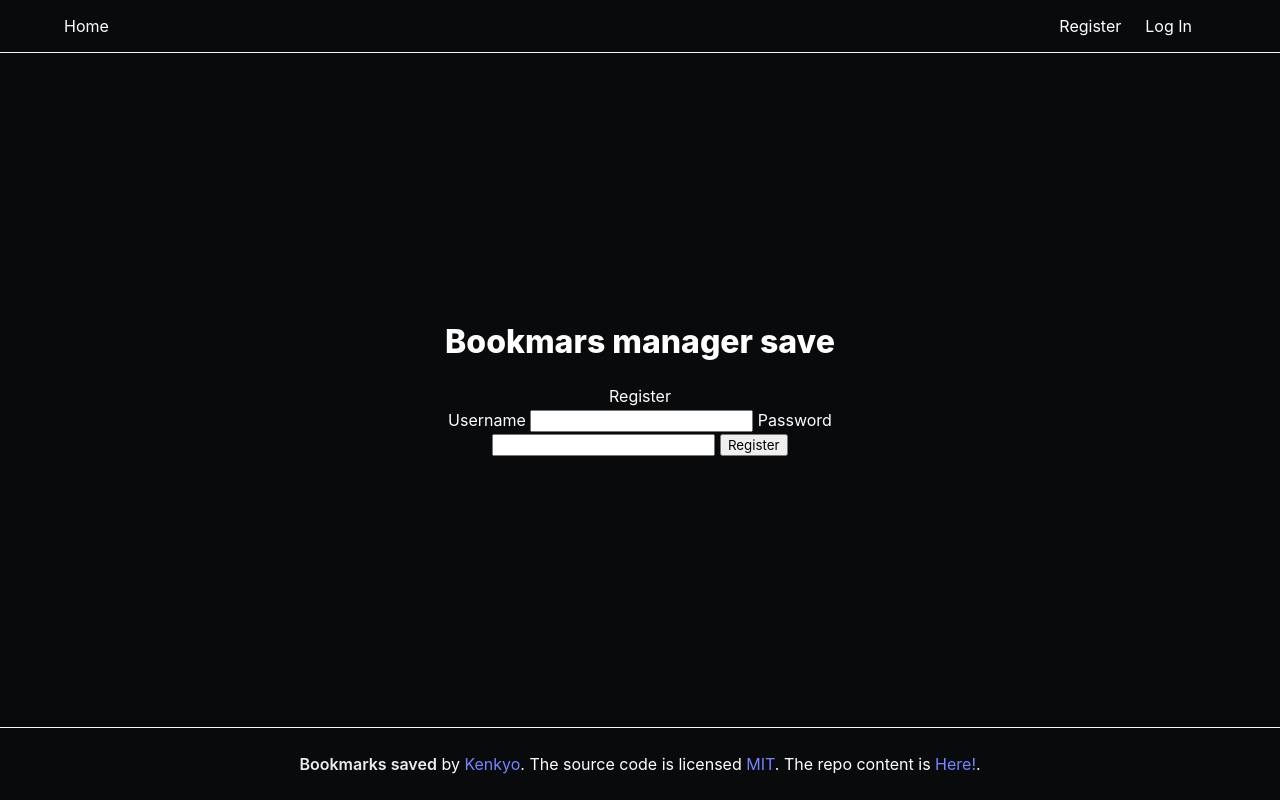
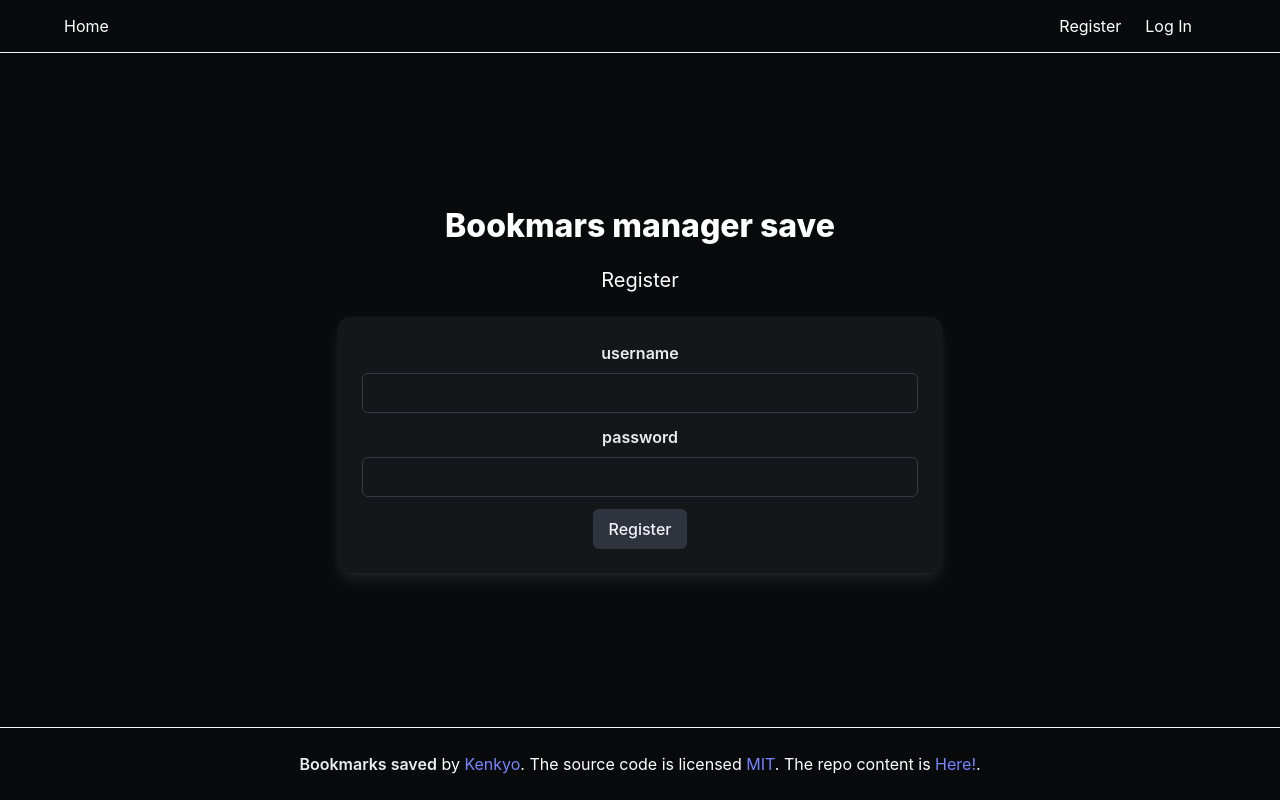
Before and after one commit to Kenkyoo/flask-bookmarks, a Flask app: page /auth/register in a window 1280 px wide. Run offline with Flask 3, Linux system fonts and the light colour scheme.

Commit message:
Edit templates auth

```diff
--- a/flaskr/templates/auth/register.html
+++ b/flaskr/templates/auth/register.html
@@ -1,15 +1,29 @@
 {% extends 'base.html' %}
 
 {% block header %}
-  <h1>{% block title %}Register{% endblock %}</h1>
+  <p class="subtitle">{% block title %}Register{% endblock %}</p>
 {% endblock %}
 
 {% block content %}
+<div class="card">
+  <div class="card-content">
+    <div class="content">
   <form method="post">
-    <label for="username">Username</label>
-    <input name="username" id="username" required>
-    <label for="password">Password</label>
-    <input type="password" name="password" id="password" required>
-    <input type="submit" value="Register">
+    <div class="field">
+  <label for="username" class="label">username</label>
+  <div class="control">
+    <input class="input" type="text" name="username" id="username" required>
+  </div>
+</div>
+    <div class="field">
+  <label for="password" class="label">password</label>
+  <div class="control">
+    <input class="input" type="password" name="password" id="password" required>
+  </div>
+</div>
+    <input class="button is-dark is-white" type="submit" value="Register">
   </form>
+    </div>
+  </div>
+</div>
 {% endblock %}
--- a/flaskr/templates/bookmarks/index.html
+++ b/flaskr/templates/bookmarks/index.html
@@ -12,7 +12,7 @@
     <a>Sources</a>
     <a>Forks</a>
   </p>
-  <div class="panel-block">
+  <div class="panel-block pb-5">
     <p class="control has-icons-left">
       <input class="input is-dark" type="text" placeholder="Search" />
       <span class="icon is-left">
```
Also changed, not shown: flaskr/templates/auth/login.html (+20 -6 lines).
